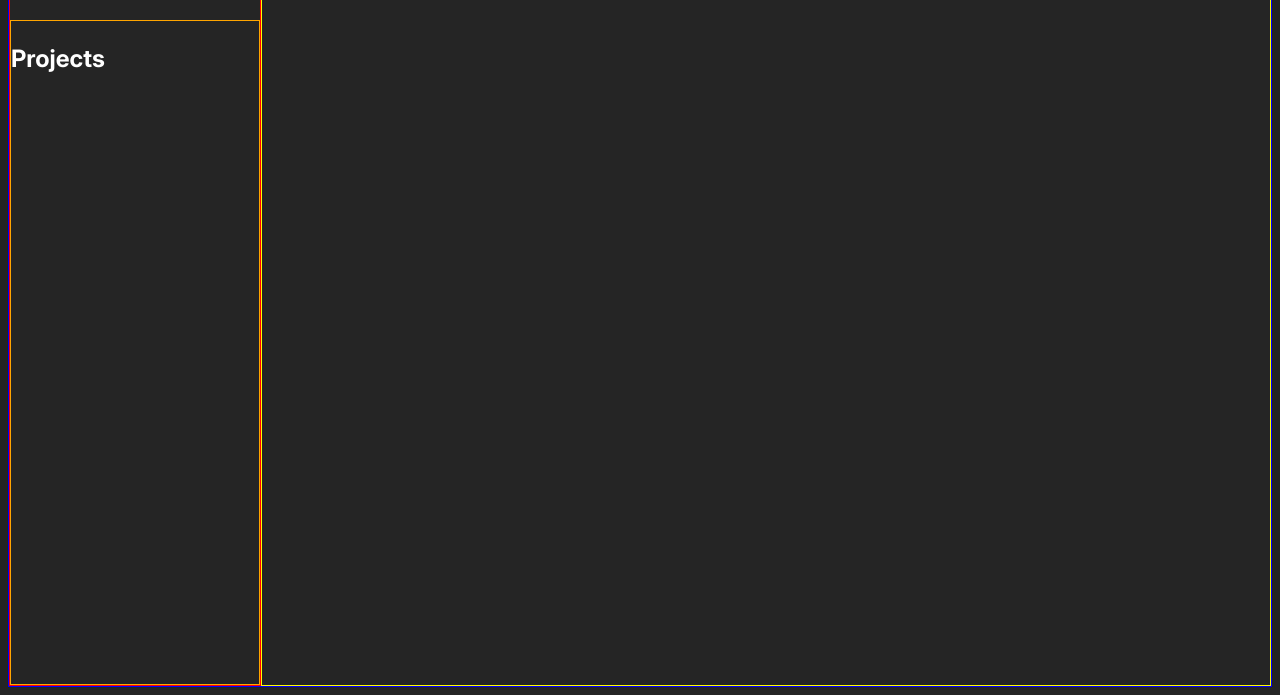
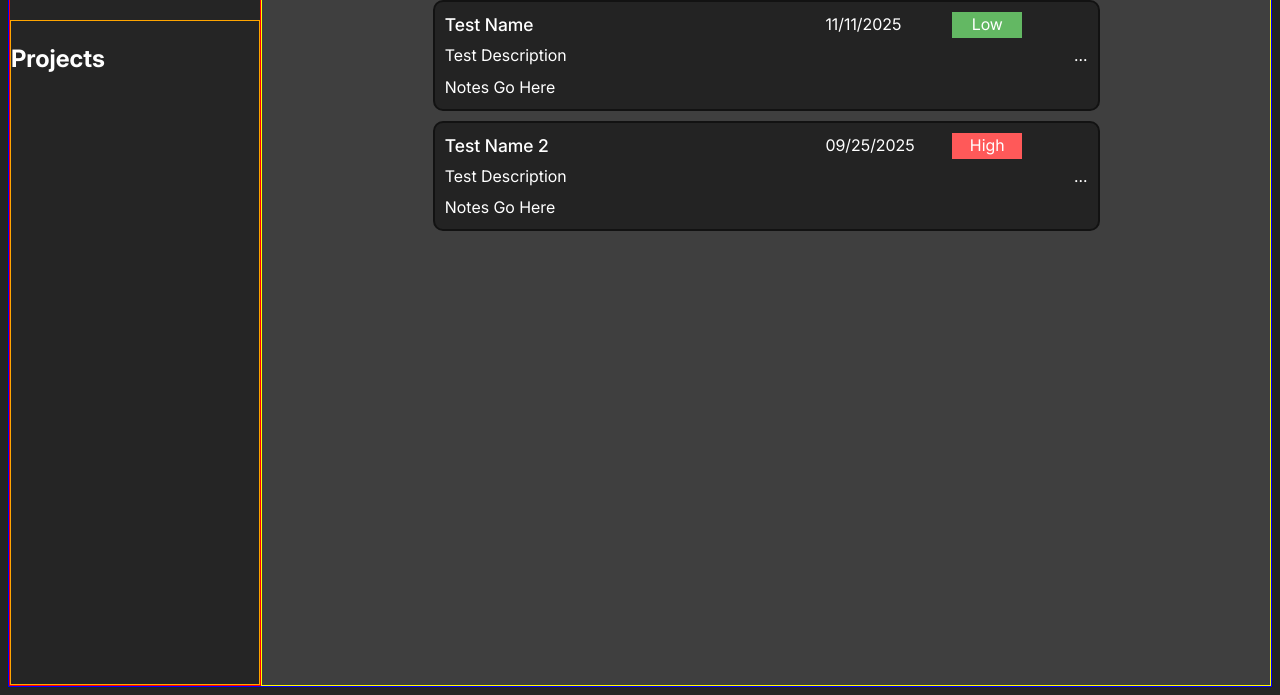
Before and after one commit to Q-Chan97/todo-list, a website built with webpack: page src/template.html in a window 1280 px wide. Shown: the part 123-818 px from the top of the page. Built offline with nearby package versions, Linux system fonts and the light colour scheme.

Commit message:
Build and style visualization of todos

```diff
--- a/src/styles.css
+++ b/src/styles.css
@@ -55,5 +55,66 @@ body {
 
 #main-content {
     grid-column: 2 / 4;
+    display: flex;
+    justify-content: center;
+    padding-top: 50px;
+    background-color: rgb(63, 63, 63);
     border: 1px solid yellow; /* Guideline */
 }
+
+.task-wrapper {
+    display: flex;
+    flex-direction: column;
+    gap: 10px;
+}
+
+.project-name {
+    color: white;
+    font-size: 2.2rem;
+    font-weight: 600;
+}
+
+.task-container {
+    display: flex;
+    align-items: center;
+    color: white;
+    background-color:rgb(35, 35, 35);
+    border: 2px solid rgb(18, 18, 18);
+    border-radius: 10px;
+    padding: 10px;
+}
+
+.task-info {
+    display: grid;
+    grid-template-columns: repeat(5, 1fr);
+    grid-template-rows: 1fr 1fr;
+    gap: 5px;
+}
+
+.task-name {
+    grid-column: 1 / 4;
+    font-size: 1.1rem;
+    font-weight: 500;
+}
+
+.task-priority {
+    display: flex;
+    justify-content: center;
+    width: 70px;
+}
+
+.high {
+    background-color: rgb(255, 89, 89);
+}
+
+.medium {
+    background-color: rgb(244, 207, 86);
+}
+
+.low {
+    background-color: rgb(99, 184, 99);
+}
+
+.task-notes {
+    grid-column: 1 / 2;
+}
--- a/src/template.html
+++ b/src/template.html
@@ -17,7 +17,32 @@
                 <h2 id="side-body-head">Projects</h2>
             </div>
         </div>
-        <div id="main-content"></div>
+        <div id="main-content">
+            <!-- Example for visualization-->
+            <div class="task-wrapper">
+                <div class="project-name">Test Project</div>
+                <div class="task-container">
+                    <div class="task-info">
+                        <div class="task-name">Test Name</div>
+                        <div class="task-date">11/11/2025</div>
+                        <div class="task-priority low">Low</div>
+                        <div class="task-description">Test Description</div>
+                        <div class="task-notes">Notes Go Here</div>
+                    </div>
+                    <div class="drop-box">...</div>
+                </div>
+                <div class="task-container">
+                    <div class="task-info">
+                        <div class="task-name">Test Name 2</div>
+                        <div class="task-date">09/25/2025</div>
+                        <div class="task-priority high">High</div>
+                        <div class="task-description">Test Description</div>
+                        <div class="task-notes">Notes Go Here</div>
+                    </div>
+                    <div class="drop-box">...</div>
+                </div>
+            </div>
+        </div>
     </div>
 </body>
 </html>
```
